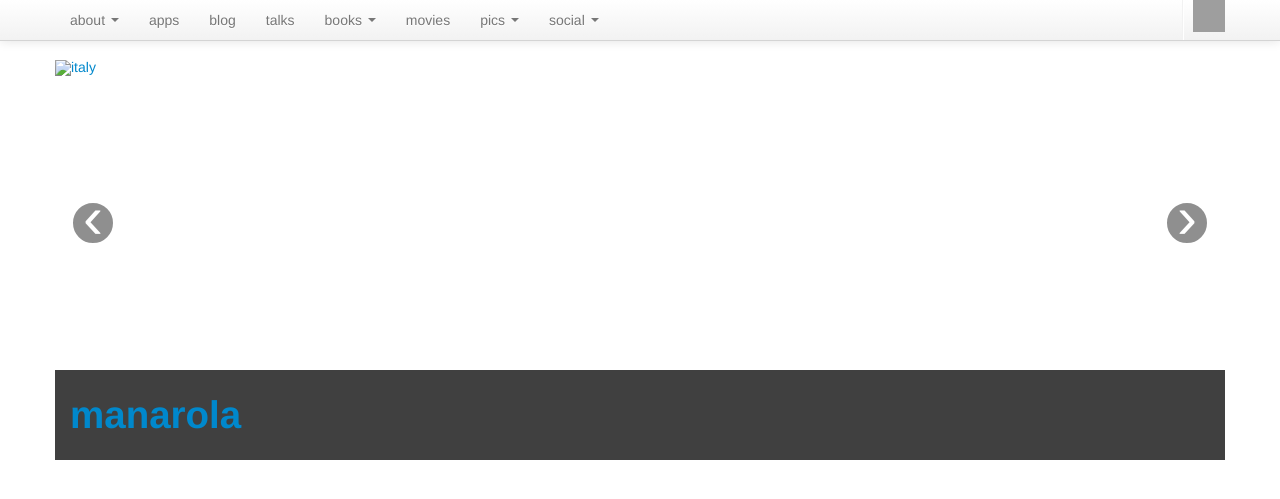
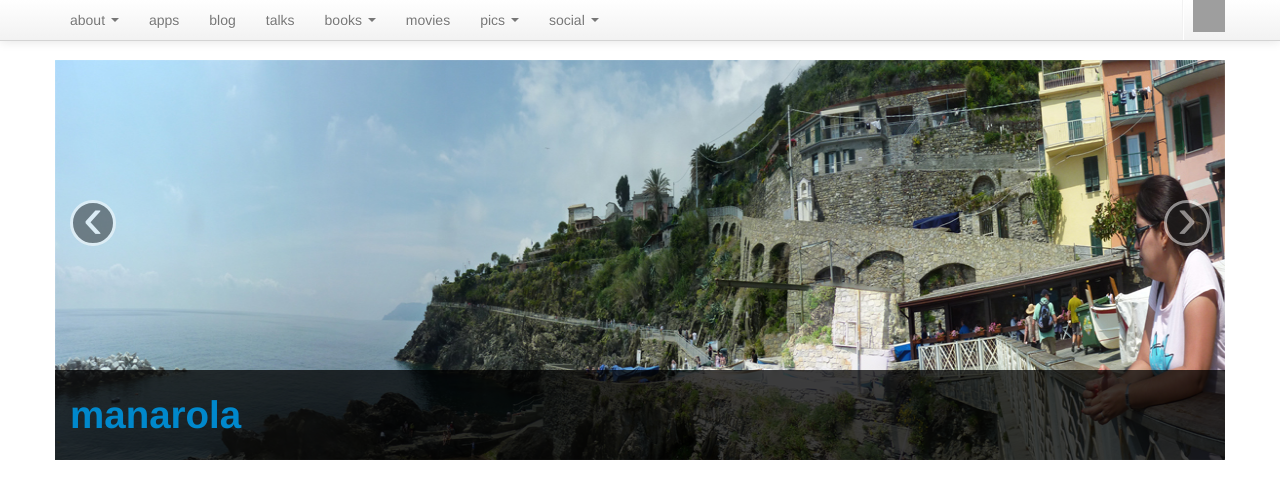
Before and after one commit to msuarz/msuarz.github.com, a Jekyll site: the page built from pics/italy.html, in a window 1280 px wide. Shown: the top 499 px of the page. Built offline with Jekyll 4.4.1, drawn with Linux system fonts in a browser that asks for light colours; grey boxes are pictures that could not be loaded.

Commit message:
added manarola

```diff
--- a/pics/italy.html
+++ b/pics/italy.html
@@ -14,6 +14,26 @@ layout: default
                 </div>
             </div>
         </a>
+        <a href="https://www.dropbox.com/s/gvw6umtbgsxmgwf/manarola4.jpg" class="item">
+            <img alt="italy"
+                 src="/img/panorama/italy/manarola1.jpg">
+
+            <div class="container">
+                <div class="carousel-caption">
+                    <h1>manarola</h1>
+                </div>
+            </div>
+        </a>
+        <a href="https://www.dropbox.com/s/1g3dwjyu27fiu1a/manarola7.jpg" class="item">
+            <img alt="italy"
+                 src="/img/panorama/italy/manarola2.jpg">
+
+            <div class="container">
+                <div class="carousel-caption">
+                    <h1>manarola</h1>
+                </div>
+            </div>
+        </a>
     </div>
     <a class="left carousel-control" href="#panorama_menu" data-slide="prev">‹</a>
     <a class="right carousel-control" href="#panorama_menu" data-slide="next">›</a>
```
Also changed, not shown: img/panorama/italy/manarola.jpg (added), img/panorama/italy/manarola1.jpg (added), img/panorama/italy/manarola2.jpg (added).
